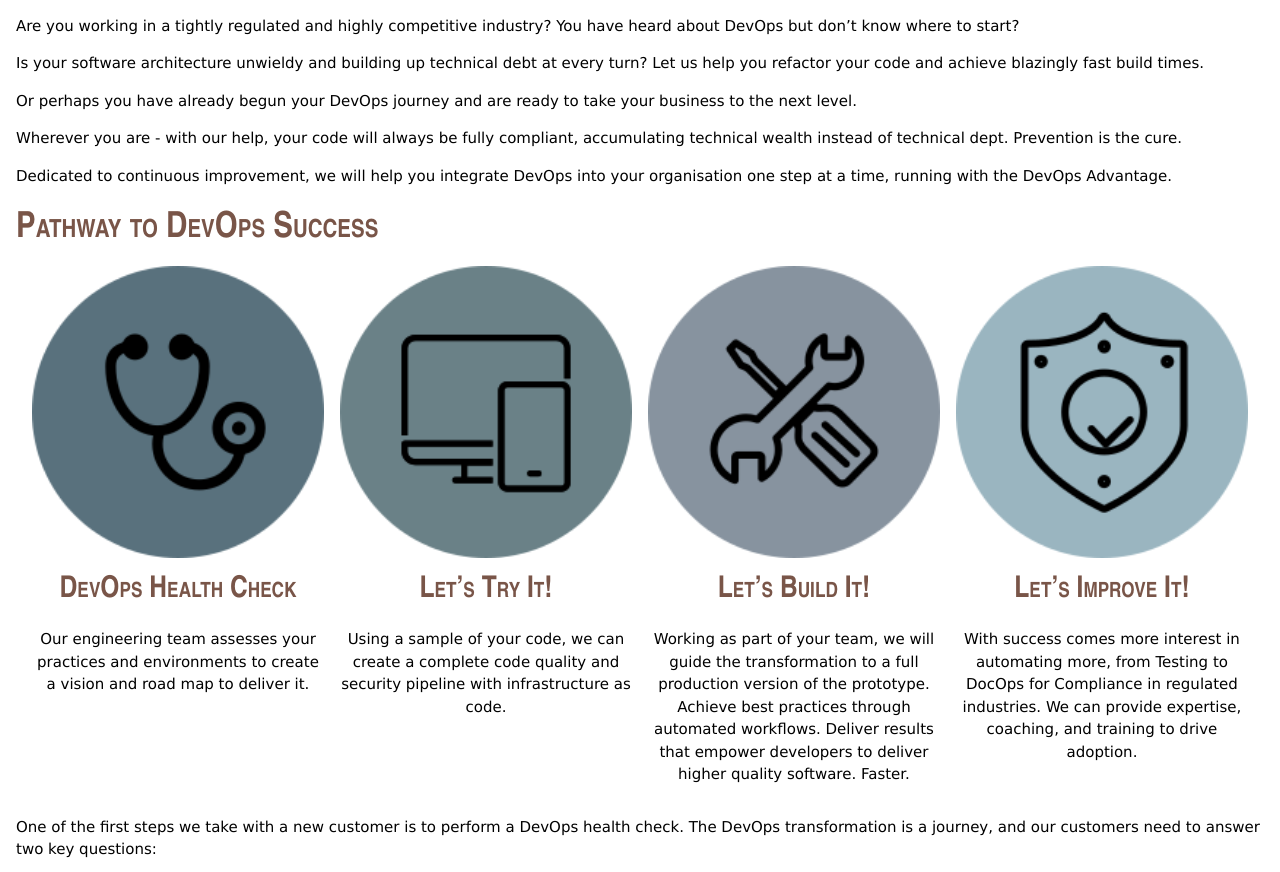
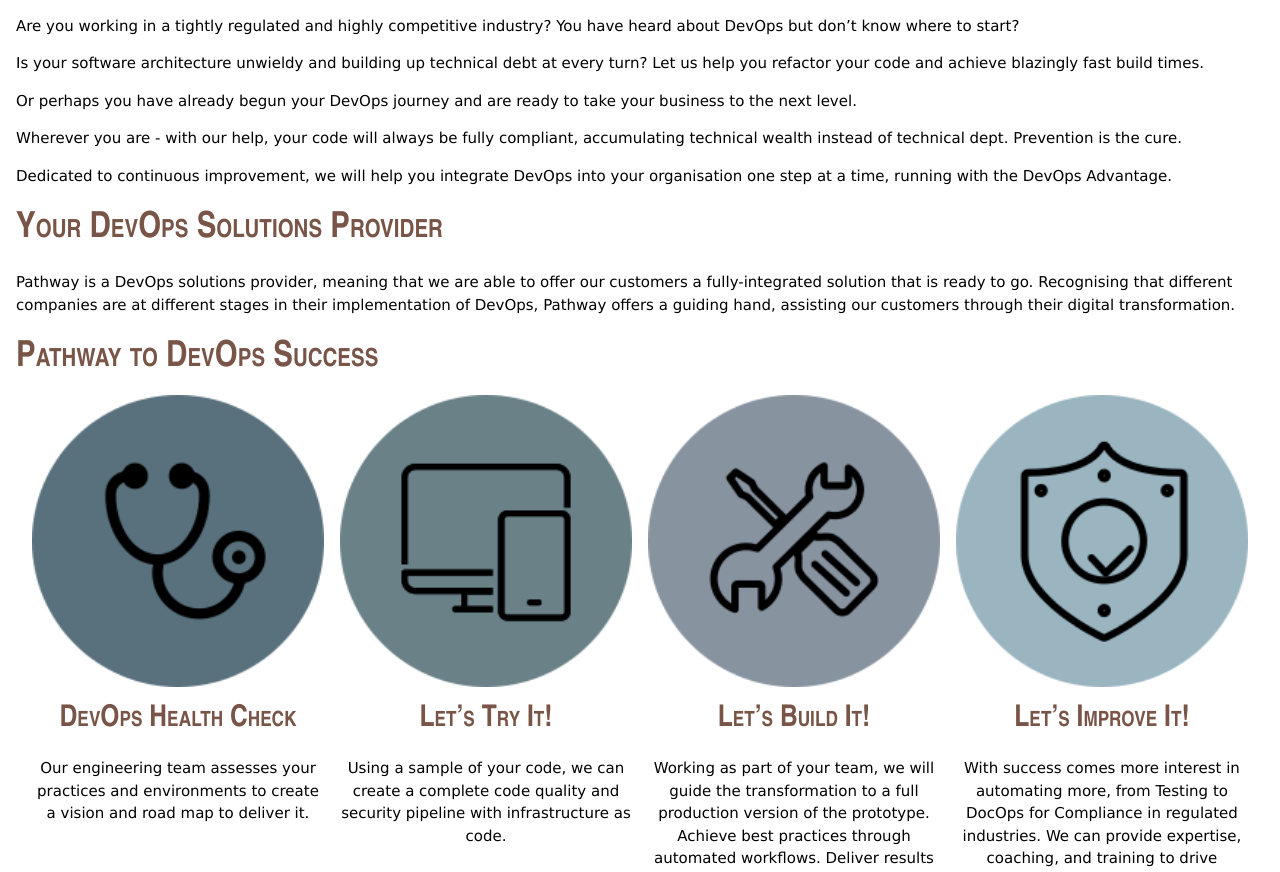
Before and after one commit to pathway-technologies/pathway-technologies.github.io, a Jekyll site: the page built from pages/devops/devops.md, in a window 1280 px wide and 1400 px high. Shown: the part 339-1211 px from the top of the window. Built offline with Jekyll 4.4.1, drawn with Linux system fonts in a browser that asks for light colours; some of the changed text lies outside the part shown.

Commit message:
Small fixes

```diff
--- a/_sass/ptl-misc.scss
+++ b/_sass/ptl-misc.scss
@@ -4,6 +4,7 @@
   aspect-ratio: 1/1;
 }
 
+// https://usefulangle.com/post/374/responsive-video-embed-with-css
 .ptl-video{
   width: 100%;
   max-width: 800px;
--- a/pages/devops/devops.md
+++ b/pages/devops/devops.md
@@ -16,6 +16,10 @@
 Wherever you are - with our help, your code will always be fully compliant, accumulating technical wealth instead of technical dept. Prevention is the cure.
 
 Dedicated to continuous improvement, we will help you integrate DevOps into your organisation one step at a time, running with the DevOps Advantage.
+
+# Your DevOps Solutions Provider
+
+Pathway is a DevOps solutions provider, meaning that we are able to offer our customers a fully-integrated solution that is ready to go. Recognising that different companies are at different stages in their implementation of DevOps, Pathway offers a guiding hand, assisting our customers through their digital transformation.
 
 # Pathway to DevOps Success
 
@@ -67,7 +71,7 @@
 
 </div> <!-- w3-row -->
 
-One of the first steps we take with a new customer is to perform a DevOps health check. The DevOps transformation is a journey, and our customers need to answer two key questions:
+The DevOps transformation is a journey, and our customers need to answer two key questions:
 
 - Where are you now?
 - Where do you want to go?
```
